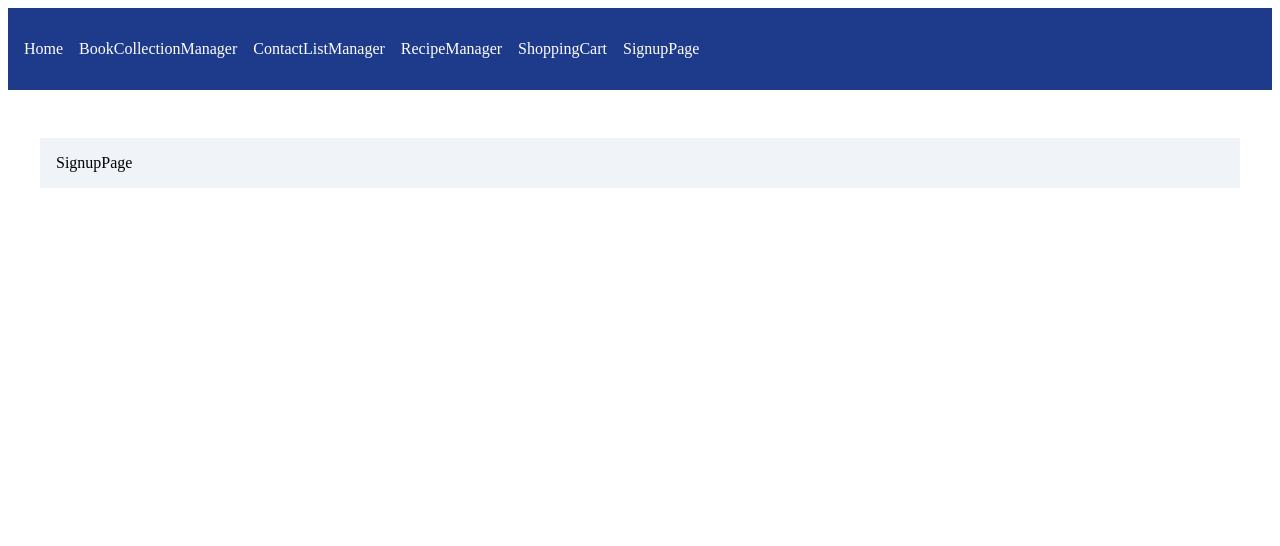
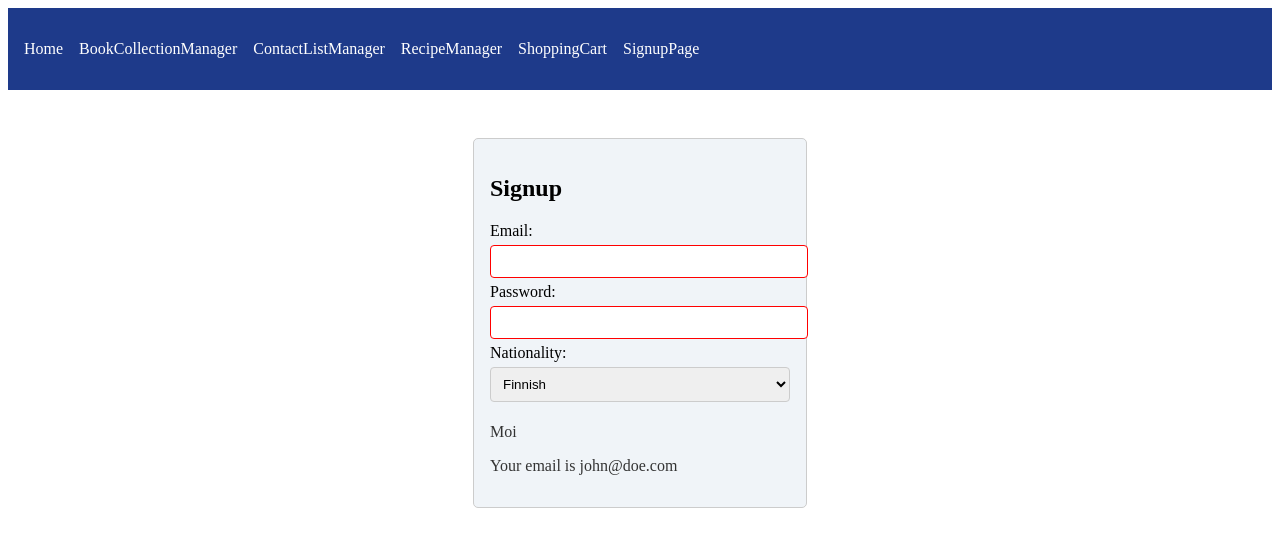
Before and after one commit to Miro193/cm1, a React (Vite) app: page /#/signup in a window 1280 px wide. Shown: the top 546 px of the page. Built offline with nearby package versions, Linux system fonts and the light colour scheme.

Commit message:
Kalle-Branch

```diff
--- a/src/components/SignupPage/SignupPage.css
+++ b/src/components/SignupPage/SignupPage.css
@@ -0,0 +1,24 @@
+.signup-container {
+    max-width: 300px;
+    margin: auto;
+    padding: 20px;
+    border: 1px solid #ccc;
+    border-radius: 5px;
+    background-color: #f9f9f9;
+  }
+
+  input, select {
+    width: 100%;
+    padding: 8px;
+    margin: 5px 0;
+    border: 1px solid #ccc;
+    border-radius: 4px;
+  }
+
+  .valid {
+    border-color: green;
+  }
+
+  .invalid {
+    border-color: red;
+  }
--- a/src/components/SignupPage/SignupPage.jsx
+++ b/src/components/SignupPage/SignupPage.jsx
@@ -1,11 +1,62 @@
-import React from 'react'
+import { useState } from "react";
+import "./SignupPage.css";
 
-function SignupPage() {
+const SignupPage = () => {
+  const [email, setEmail] = useState("");
+  const [password, setPassword] = useState("");
+  const [nationality, setNationality] = useState("fi");
+
+  const isValidEmail = email.includes("@");
+  const isStrongPassword = password.length >= 6;
+
+  const getGreeting = (lang) => {
+    switch (lang) {
+      case "fi":
+        return "Moi";
+      case "en":
+        return "Hello";
+      case "de":
+        return "Hallo";
+      case "fr":
+        return "Bonjour";
+      default:
+        return "Hello";
+    }
+  };
+
   return (
-    <div>
-      SignupPage
+    <div className="signup-container">
+      <h2>Signup</h2>
+      <form>
+        <label>Email:</label>
+        <input
+          type="email"
+          value={email}
+          onChange={(e) => setEmail(e.target.value)}
+          className={isValidEmail ? "valid" : "invalid"}
+        />
+
+        <label>Password:</label>
+        <input
+          type="password"
+          value={password}
+          onChange={(e) => setPassword(e.target.value)}
+          className={isStrongPassword ? "valid" : "invalid"}
+        />
+
+        <label>Nationality:</label>
+        <select value={nationality} onChange={(e) => setNationality(e.target.value)}>
+          <option value="fi">Finnish</option>
+          <option value="en">English</option>
+          <option value="de">German</option>
+          <option value="fr">French</option>
+        </select>
+      </form>
+
+      <p>{getGreeting(nationality)}</p>
+      <p>Your email is {email || "john@doe.com"}</p>
     </div>
-  )
-}
+  );
+};
 
-export default SignupPage
+export default SignupPage;
```
